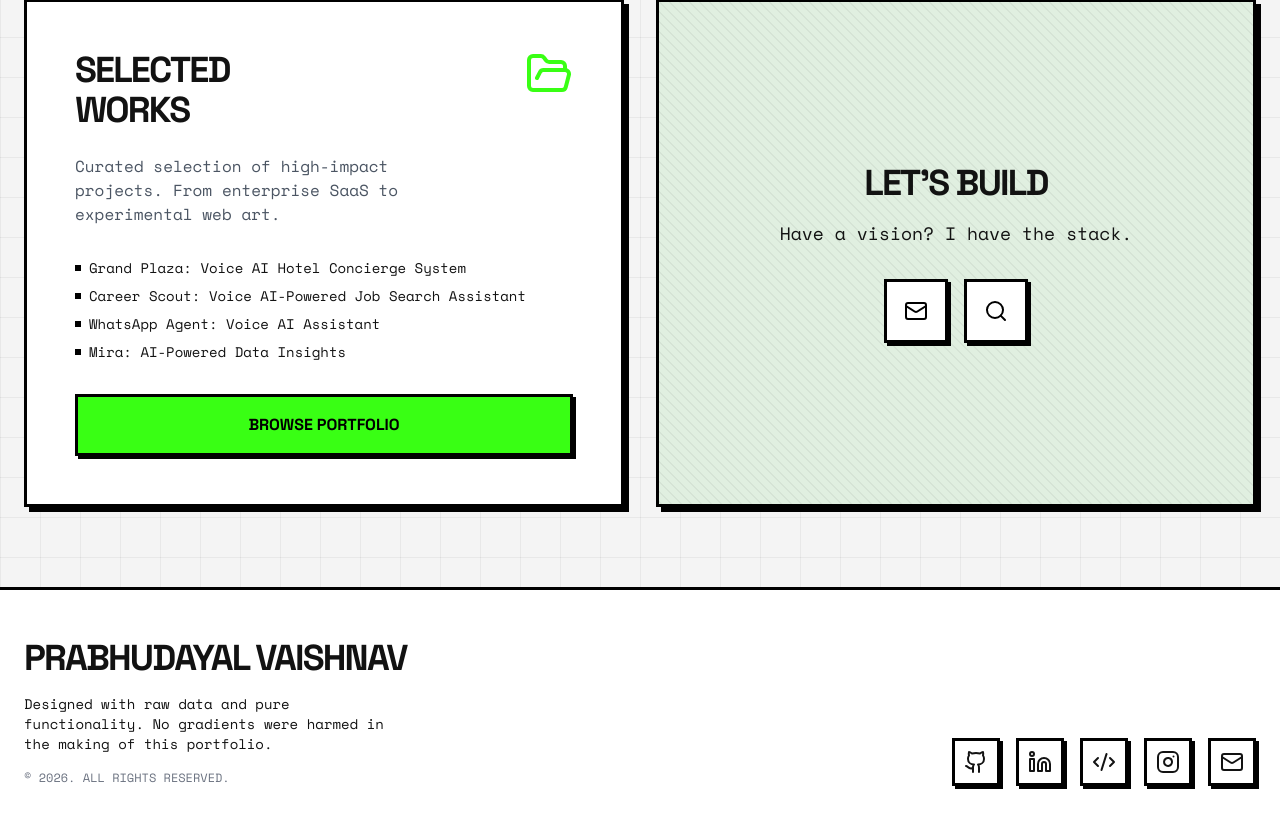
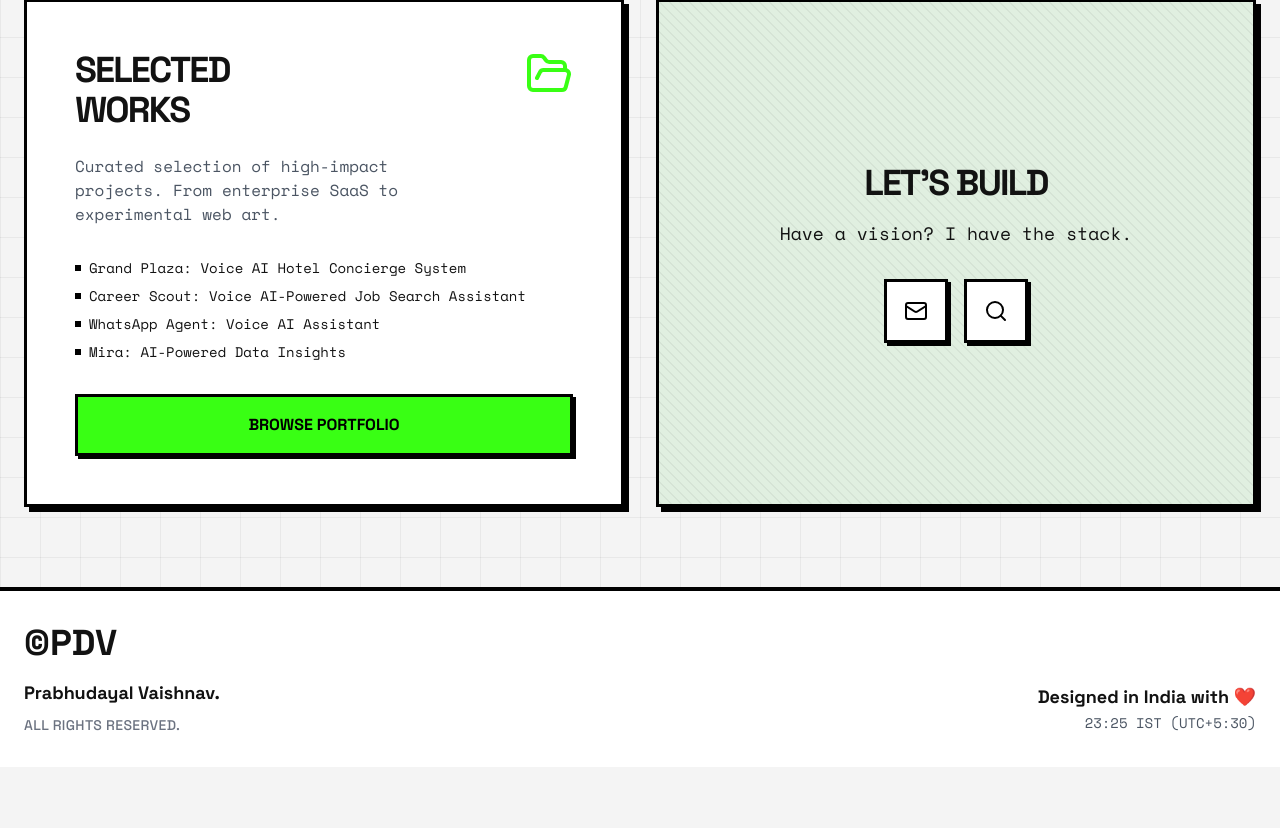
Before and after one commit to xprabhudayal/neo-brutal-v2, a Next.js app: page / in a window 1280 px wide. Shown: the part 2486-3314 px from the top of the page. After the commit the page ends 3253 px from the top, so only its background shows below. Built offline with nearby package versions, Linux system fonts and the light colour scheme.

Commit message:
refactor(footer): apply new branded ©PDV design
- Large ©PDV branding with full name
- Green heart with 'Designed in India' message
- Real-time IST clock (24hr format, no seconds)
- Neo-Brutalist 4px black top border

```diff
--- a/components/NeoFooter.tsx
+++ b/components/NeoFooter.tsx
@@ -1,52 +1,54 @@
 'use client';
 
-import React from 'react';
-import Link from 'next/link';
-import { Mail, Github, Linkedin, Instagram, Code2 } from 'lucide-react';
+import React, { useState, useEffect } from 'react';
 import { RESUME_DATA } from './constants';
 
 export default function NeoFooter() {
-    const currentYear = new Date().getFullYear();
+    const [currentTime, setCurrentTime] = useState<string>('');
+
+    useEffect(() => {
+        const updateTime = () => {
+            const now = new Date();
+            const istTime = new Intl.DateTimeFormat('en-IN', {
+                timeZone: 'Asia/Kolkata',
+                hour: '2-digit',
+                minute: '2-digit',
+                hour12: false
+            }).format(now);
+            setCurrentTime(istTime);
+        };
+
+        updateTime();
+        const interval = setInterval(updateTime, 60000); // Update every minute
+
+        return () => clearInterval(interval);
+    }, []);
 
     return (
-        <footer className="mt-auto border-t-3 border-neo-border bg-white py-12 text-neo-text">
-            <div className="max-w-7xl mx-auto px-4 md:px-6 flex flex-col md:flex-row justify-between items-end gap-6">
+        <footer className="mt-auto border-t-4 border-black bg-white py-8 text-neo-text">
+            <div className="max-w-7xl mx-auto px-4 md:px-6 flex flex-col md:flex-row justify-between items-start md:items-end gap-6">
 
-                {/* Left: Branding & Message */}
-                <div className="flex flex-col gap-4">
-                    <h2 className="text-4xl font-black uppercase tracking-tighter">
-                        {RESUME_DATA.name}
-                    </h2>
-                    <p className="font-mono text-sm max-w-sm">
-                        Designed with raw data and pure functionality. No gradients were harmed in the making of this portfolio.
+                {/* Left: Branding */}
+                <div className="flex flex-col gap-2">
+                    <h1 className="text-4xl font-black mb-2">©PDV</h1>
+                    <p className="font-bold text-lg">
+                        Prabhudayal Vaishnav.
                     </p>
-                    <p className="font-mono text-xs text-gray-500">
-                        © {currentYear}. ALL RIGHTS RESERVED.
-                    </p>
+                    <span className="text-gray-500 font-medium text-sm uppercase tracking-wide">
+                        All Rights Reserved.
+                    </span>
                 </div>
 
-                {/* Right: Social Links */}
-                <div className="flex gap-4 flex-wrap">
-                    {RESUME_DATA.contact.links.map((link) => {
-                        // Map icons based on name or use a default if needed (though we import specific ones here)
-                        // Ideally we should use the icon from the object, but we need to render it as a component.
-                        // Since RESUME_DATA has the component function references, we can use them!
-                        const Icon = link.icon;
+                {/* Right: Location & Time */}
+                <div className="text-left md:text-right">
+                    <p className="font-bold text-lg">
+                        Designed in India with <span className="text-primary">❤️</span>
+                    </p>
+                    <span className="text-sm font-mono text-gray-600">
+                        {currentTime} IST (UTC+5:30)
+                    </span>
+                </div>
 
-                        return (
-                            <a
-                                key={link.name}
-                                href={link.url}
-                                target="_blank"
-                                rel="noopener noreferrer"
-                                className="w-12 h-12 flex items-center justify-center border-3 border-black bg-white hover:bg-black hover:text-white transition-colors shadow-neo-sm hover:shadow-none hover:translate-x-[2px] hover:translate-y-[2px]"
-                                aria-label={link.name}
-                            >
-                                <Icon className="w-6 h-6" />
-                            </a>
-                        );
-                    })}
-                </div>
             </div>
         </footer>
     );
```
